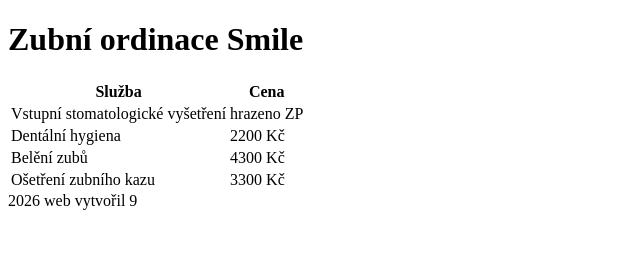
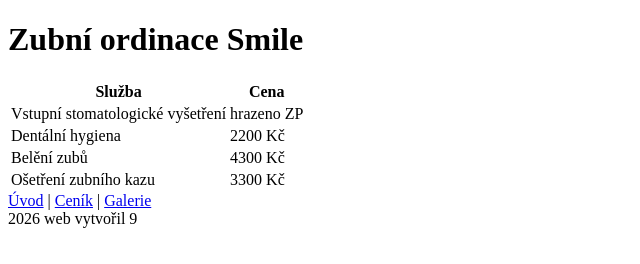
Before and after one commit to kucharj9/firma-neco, a plain HTML site: page cenik.html in a window 1280 px wide. Shown: the whole page, without its empty margins (0-640 px from the left). Drawn offline with Linux system fonts and the light colour scheme.

Commit message:
Pridat navigaci do cenik.html

```diff
--- a/cenik.html
+++ b/cenik.html
@@ -24,5 +24,10 @@
             <td>3300 Kč</td>
         </tr>
     </table>
+    <nav>
+        <a href="index.html">Úvod</a> |
+        <a href="cenik.html">Ceník</a> |
+        <a href="galerie.html">Galerie</a>
+    </nav>
     <footer>2026 web vytvořil 9</footer>
 </html>
```
